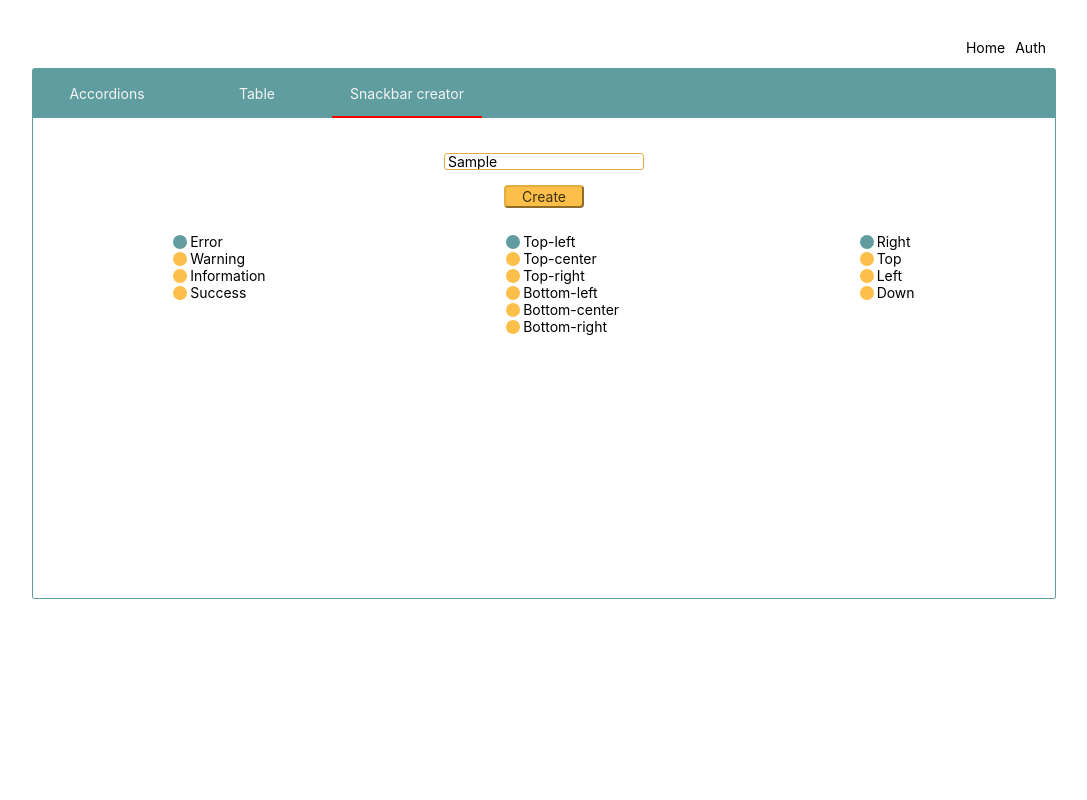
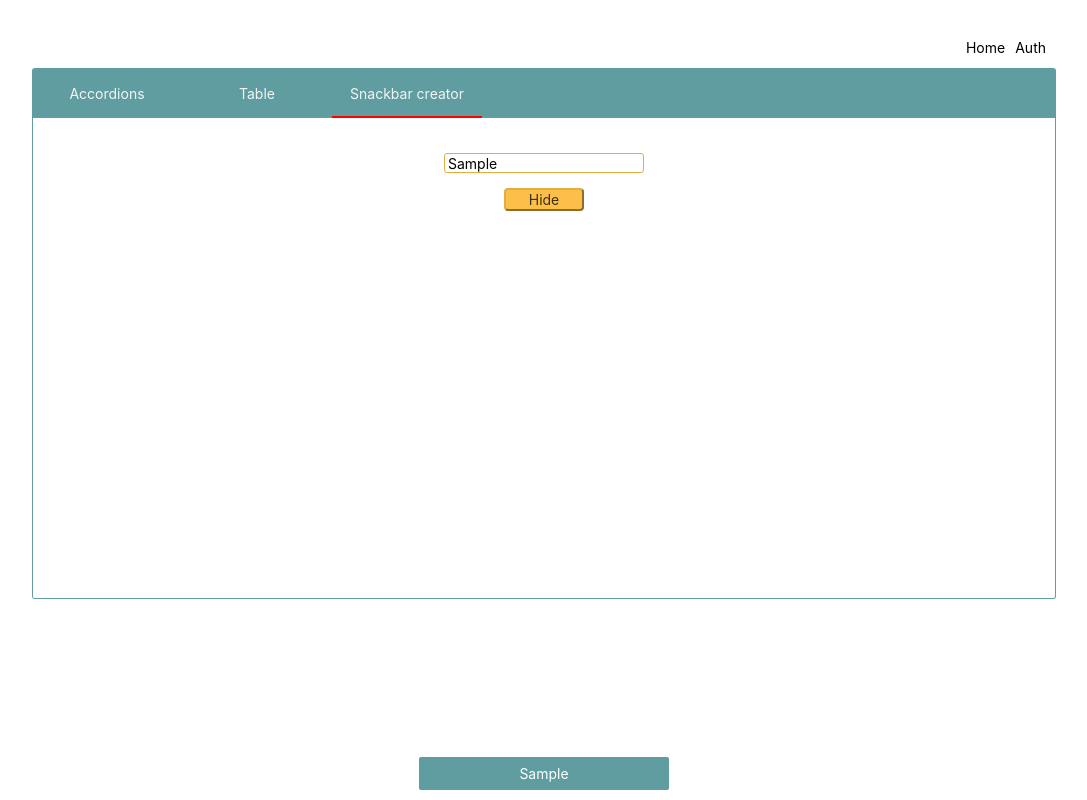
Before and after one commit to Chelovecheshe/React-Study, a React (Create React App) app: page / in a window 1280 px wide. Both pictures are taken after typing "Sample" into the empty fields and a click on the button "Create". Shown: the whole page, without its empty margins (96-1183 px from the left). Built offline with nearby package versions, Linux system fonts and the light colour scheme.

Commit message:
- redux field + modified snackbar

```diff
--- a/package.json
+++ b/package.json
@@ -8,8 +8,8 @@
     "react": "next",
     "react-dom": "next",
     "react-redux": "^7.0.2",
+    "react-router-dom": "5.0.1",
     "react-scripts": "^3.0.1",
-    "react-router-dom": "5.0.1",
     "redux": "^4.0.1",
     "styled-components": "^4.1.3"
   },
--- a/src/App.js
+++ b/src/App.js
@@ -12,14 +12,10 @@ import { StyledListNavigation, StyledLink } from "themes/navigation";
 import { BrowserRouter as Router, Route, Link } from "react-router-dom";
 // redux
 import { connect } from "react-redux";
-import { initialState } from "store/store";
-import {
-  changeOption,
-  changeText,
-  changeSnackbarVisibility
-} from "store/actions";
+import store from "store/store";
+import { changeText, changeSnackbarVisibility } from "store/actions";
 
-const App = ({ changeOption, changeTextAction, changeSnackbarVisibility }) => {
+const App = ({ changeTextAction, changeSnackbarVisibilityAction }) => {
   return (
     <Wrapper>
       <GlobalStyle />
@@ -38,32 +34,34 @@ const App = ({ changeOption, changeTextAction, changeSnackbarVisibility }) => {
           render={props => (
             <Home
               {...props}
-              changeOption={changeOption}
               changeTextAction={changeTextAction}
-              changeSnackbarVisibility={changeSnackbarVisibility}
+              changeSnackbarVisibilityAction={changeSnackbarVisibilityAction}
+              snackbarIsVisible={store.getState().snackbarIsVisible}
             />
           )}
         />
         <Route path="/auth" component={Authentication} />
         <Route />
       </Router>
-      <SnackbarPresentation isVisible={initialState.snackbarIsVisible} />
+      <SnackbarPresentation
+        isVisible={store.getState().snackbarIsVisible}
+        text={store.getState().snackbarText}
+      />
     </Wrapper>
   );
 };
 
 const mapStateToProps = state => {
   return {
-    optionSelected: state.optionSelected,
     snackbarText: state.snackbarText,
     snackbarIsVisible: state.snackbarIsVisible
   };
 };
 
 const mapDispatchToProps = dispatch => ({
-  changeOption: value => dispatch(changeOption(value)),
   changeTextAction: value => dispatch(changeText(value)),
-  changeSnackbarVisibility: value => dispatch(changeSnackbarVisibility(value))
+  changeSnackbarVisibilityAction: value =>
+    dispatch(changeSnackbarVisibility(value))
 });
 
 export default connect(
--- a/src/components/home.js
+++ b/src/components/home.js
@@ -6,10 +6,12 @@ import Tabs from "containers/tabs/tabs";
 import TabBar from "components/tabs/tabBar";
 import TabView from "components/tabs/tabView";
 import { buttonsNames } from "constants/constants";
-// actions
-import { changeOption } from "store/actions";
 
-const Home = changeTextAction => {
+const Home = ({
+  changeTextAction,
+  changeSnackbarVisibilityAction,
+  snackbarIsVisible
+}) => {
   return (
     <Tabs
       render={({ active, setActive }) => (
@@ -21,8 +23,9 @@ const Home = changeTextAction => {
           />
           <TabView
             active={active}
-            changeOption={changeOption}
             changeTextAction={changeTextAction}
+            changeSnackbarVisibilityAction={changeSnackbarVisibilityAction}
+            snackbarIsVisible={snackbarIsVisible}
           />
         </>
       )}
--- a/src/components/snackbar/snackbar.js
+++ b/src/components/snackbar/snackbar.js
@@ -4,71 +4,26 @@ import React from "react";
 import SnackbarStyled from "themes/snackbar/snackbar";
 import SnackbarInput from "themes/snackbar/snackbarInput";
 import SnackbarButton from "themes/snackbar/snackbarButton";
-import SnackbarSettingsWrapper from "themes/snackbar/snackbarSettings";
-import {
-  SnackbarSettingsChoose,
-  SnackbarSettingsChooseWrapper,
-  SnackbarSettingsChooseName,
-  SnackbarSettingsChooseRadioButton
-} from "themes/snackbar/snackbarSettingsChoose";
 
 const Snackbar = ({
   buttonName,
   textHint,
-  options,
-  position,
-  controlDirection,
-  changeTextAction
+  changeTextAction,
+  changeSnackbarVisibilityAction,
+  snackbarIsVisible
 }) => {
-  const handleChangeText = event =>
-    changeTextAction.changeTextAction(event.target.value);
+  const handleChangeText = event => changeTextAction(event.target.value);
+
+  const handleSnackbarVisibility = () => {
+    changeSnackbarVisibilityAction(!snackbarIsVisible);
+  };
 
   return (
     <SnackbarStyled>
       <SnackbarInput textHint={textHint} onChange={handleChangeText} />
-      <SnackbarButton>{buttonName || "Create"}</SnackbarButton>
-      {/* TODO simplify components */}
-      <SnackbarSettingsWrapper>
-        <SnackbarSettingsChooseWrapper>
-          {options.map((item, index) => (
-            <SnackbarSettingsChoose key={index}>
-              <SnackbarSettingsChooseRadioButton
-                type={"radio"}
-                defaultChecked={index === 0}
-                name={"group1"}
-              />
-              <SnackbarSettingsChooseName />
-              {item}
-            </SnackbarSettingsChoose>
-          ))}
-        </SnackbarSettingsChooseWrapper>
-        <SnackbarSettingsChooseWrapper>
-          {position.map((item, index) => (
-            <SnackbarSettingsChoose key={index}>
-              <SnackbarSettingsChooseRadioButton
-                type={"radio"}
-                defaultChecked={index === 0}
-                name={"group2"}
-              />
-              <SnackbarSettingsChooseName />
-              {item}
-            </SnackbarSettingsChoose>
-          ))}
-        </SnackbarSettingsChooseWrapper>
-        <SnackbarSettingsChooseWrapper>
-          {controlDirection.map((item, index) => (
-            <SnackbarSettingsChoose key={index}>
-              <SnackbarSettingsChooseRadioButton
-                type={"radio"}
-                defaultChecked={index === 0}
-                name={"group3"}
-              />
-              <SnackbarSettingsChooseName />
-              {item}
-            </SnackbarSettingsChoose>
-          ))}
-        </SnackbarSettingsChooseWrapper>
-      </SnackbarSettingsWrapper>
+      <SnackbarButton onClick={handleSnackbarVisibility}>
+        {buttonName || "Create"}
+      </SnackbarButton>
     </SnackbarStyled>
   );
 };
--- a/src/components/snackbar/snackbarPresentation.js
+++ b/src/components/snackbar/snackbarPresentation.js
@@ -2,21 +2,17 @@ import React from "react";
 
 // styles
 import {
-  SnackbarPresentationHiddenStyled,
-  SnackbarPresentationVisibleStyled
+  SnackbarPresentationVisibleStyled,
+  SnackbarPresentationHiddenStyled
 } from "themes/snackbar/snackbarPresentation";
 
-const SnackbarPresentation = ({ isVisible }) => {
-  return (
-    <>
-      {isVisible ? (
-        <SnackbarPresentationVisibleStyled>
-          {"a"}
-        </SnackbarPresentationVisibleStyled>
-      ) : (
-        <SnackbarPresentationHiddenStyled />
-      )}
-    </>
+const SnackbarPresentation = ({ isVisible, text, type }) => {
+  return isVisible ? (
+    <SnackbarPresentationVisibleStyled type={type}>
+      {text}
+    </SnackbarPresentationVisibleStyled>
+  ) : (
+    <SnackbarPresentationHiddenStyled type={type} />
   );
 };
 
--- a/src/components/tabs/tabView.js
+++ b/src/components/tabs/tabView.js
@@ -19,7 +19,12 @@ import {
   controlDirection
 } from "constants/constants";
 
-const TabView = ({ active, changeTextAction }) => {
+const TabView = ({
+  active,
+  changeTextAction,
+  changeSnackbarVisibilityAction,
+  snackbarIsVisible
+}) => {
   return (
     <TabContent>
       {active === ENUM.FIRST && (
@@ -30,12 +35,14 @@ const TabView = ({ active, changeTextAction }) => {
       )}
       {active === ENUM.THIRD && (
         <Snackbar
-          buttonName={"Create"}
+          buttonName={snackbarIsVisible ? "Hide" : "Create"}
           textHint={"Enter name of new snackbar"}
           options={options}
           position={position}
           controlDirection={controlDirection}
           changeTextAction={changeTextAction}
+          changeSnackbarVisibilityAction={changeSnackbarVisibilityAction}
+          snackbarIsVisible={snackbarIsVisible}
         />
       )}
     </TabContent>
--- a/src/store/actions.js
+++ b/src/store/actions.js
@@ -1,13 +1,5 @@
-const CHANGE_OPTION = "CHANGE_OPTION";
 const CHANGE_TEXT = "CHANGE_TEXT";
 const CHANGE_SNACKBAR_VISIBILITY = "CHANGE_SNACKBAR_VISIBILITY";
-
-export const changeOption = newOptionSelected => {
-  return {
-    type: CHANGE_OPTION,
-    payload: newOptionSelected
-  };
-};
 
 export const changeText = newText => {
   return {
--- a/src/store/reducers.js
+++ b/src/store/reducers.js
@@ -1,17 +1,10 @@
 import { initialState } from "store/store.js";
 
-const CHANGE_OPTION = "CHANGE_OPTION";
 const CHANGE_TEXT = "CHANGE_TEXT";
 const CHANGE_SNACKBAR_VISIBILITY = "CHANGE_SNACKBAR_VISIBILITY";
 
 export const rootReducer = (state = initialState, action) => {
   switch (action.type) {
-    case CHANGE_OPTION:
-      return {
-        ...state,
-        optionSelected: action.payload
-      };
-
     case CHANGE_TEXT:
       return {
         ...state,
--- a/src/store/store.js
+++ b/src/store/store.js
@@ -5,7 +5,6 @@ import { rootReducer } from "store/reducers";
 import { devToolsEnhancer } from "redux-devtools-extension";
 
 export const initialState = {
-  optionSelected: -1,
   snackbarText: "",
   snackbarIsVisible: false
 };
--- a/src/themes/snackbar/snackbarInput.js
+++ b/src/themes/snackbar/snackbarInput.js
@@ -4,7 +4,7 @@ const SnackbarInput = styled.input.attrs({
   placeholder: props => props.textHint || "Enter name"
 })`
   width: 200px;
-  height: 1.2em;
+  height: 1.44em;
   margin: 15px auto 0 auto;
   border-radius: 3px;
   border: 1px solid #e3ad42;
--- a/src/themes/snackbar/snackbarPresentation.js
+++ b/src/themes/snackbar/snackbarPresentation.js
@@ -1,30 +1,44 @@
 import styled, { keyframes } from "styled-components";
-
-export const SnackbarPresentationVisibleStyled = styled.div`
-  visibility: visible;
-  min-width: 300px;
-  margin-left: -150px;
-  background-color: #333;
-  color: #fff;
-  text-align: center;
-  border-radius: 2px;
-  padding: 16px;
-  position: fixed;
-  z-index: 1;
-  left: 50%;
-  bottom: 0;
-`;
 
 const fadein = keyframes`
   from { bottom: 0; opacity: 0; }
-  to { bottom: 30px; opacity: 1; }
+  to { bottom: 10px; opacity: 1; }
 `;
 
 const fadeout = keyframes`
-  from { bottom: 30px; opacity: 1; }
+  from { bottom: 10px; opacity: 1; }
   to { bottom: 0; opacity: 0; }
 `;
 
 export const SnackbarPresentationHiddenStyled = styled.div`
-  animation: ${fadein} 0.5s, ${fadeout} 0.5s 2.5s;
+  visibility: hidden;
+  min-width: 250px;
+  margin-left: -125px;
+  background-color: #609da0;
+  color: white;
+  text-align: center;
+  border-radius: 2px;
+  padding: 8px;
+  position: fixed;
+  z-index: 1;
+  left: 50%;
+  bottom: 10px;
+  font-size: 1rem;
+  animation: ${fadeout} 0.5s 2.5s;
 `;
+
+export const SnackbarPresentationVisibleStyled = styled.div`
+  min-width: 250px;
+  margin-left: -125px;
+  background-color: #609da0;
+  color: white;
+  text-align: center;
+  border-radius: 2px;
+  padding: 8px;
+  position: fixed;
+  z-index: 1;
+  left: 50%;
+  bottom: 10px;
+  font-size: 1rem;
+  animation: ${fadein} 0.5s;
+`;
```
Also changed, not shown: 1 other file (tests, documents, lock files or other folders).
